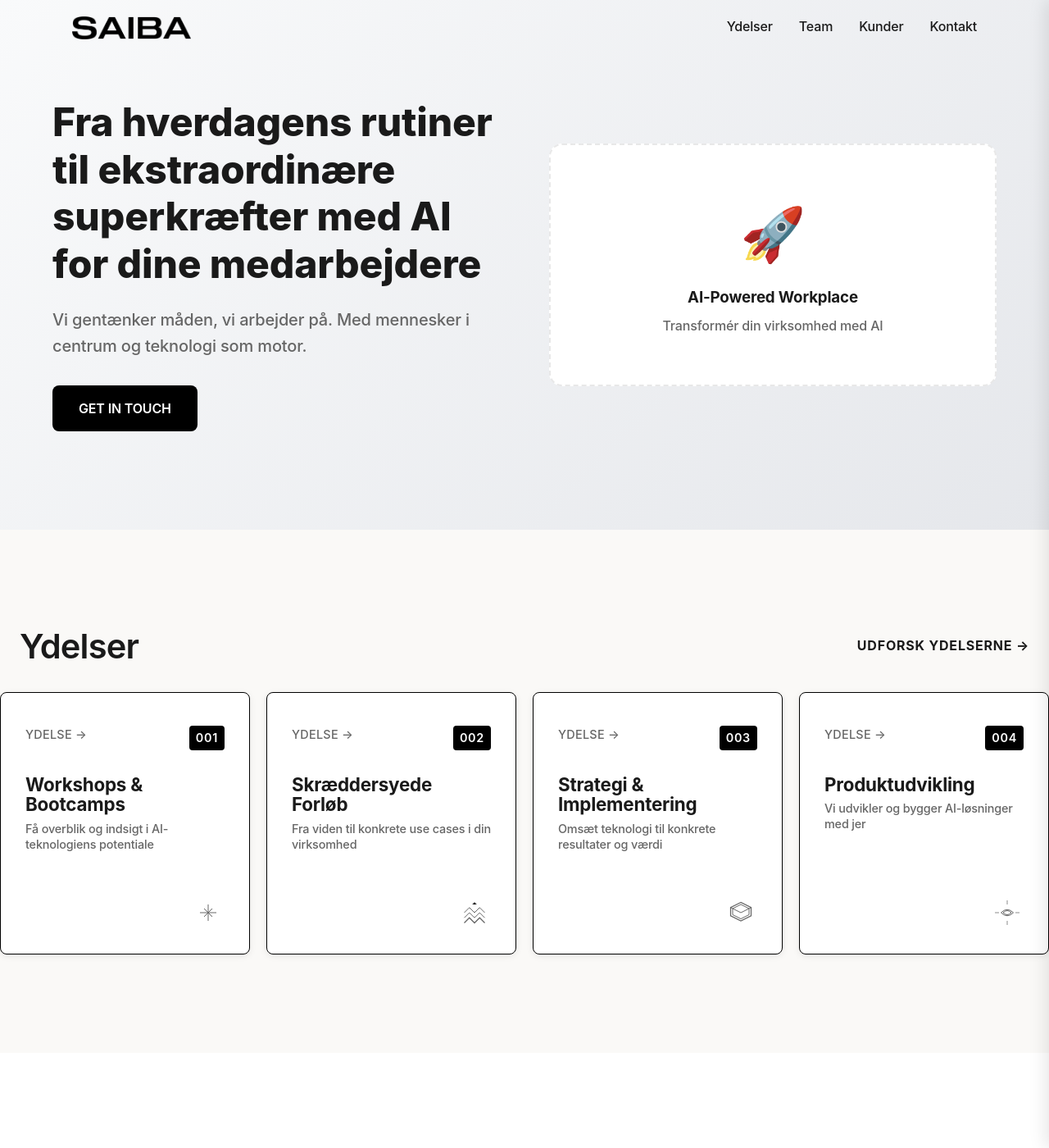
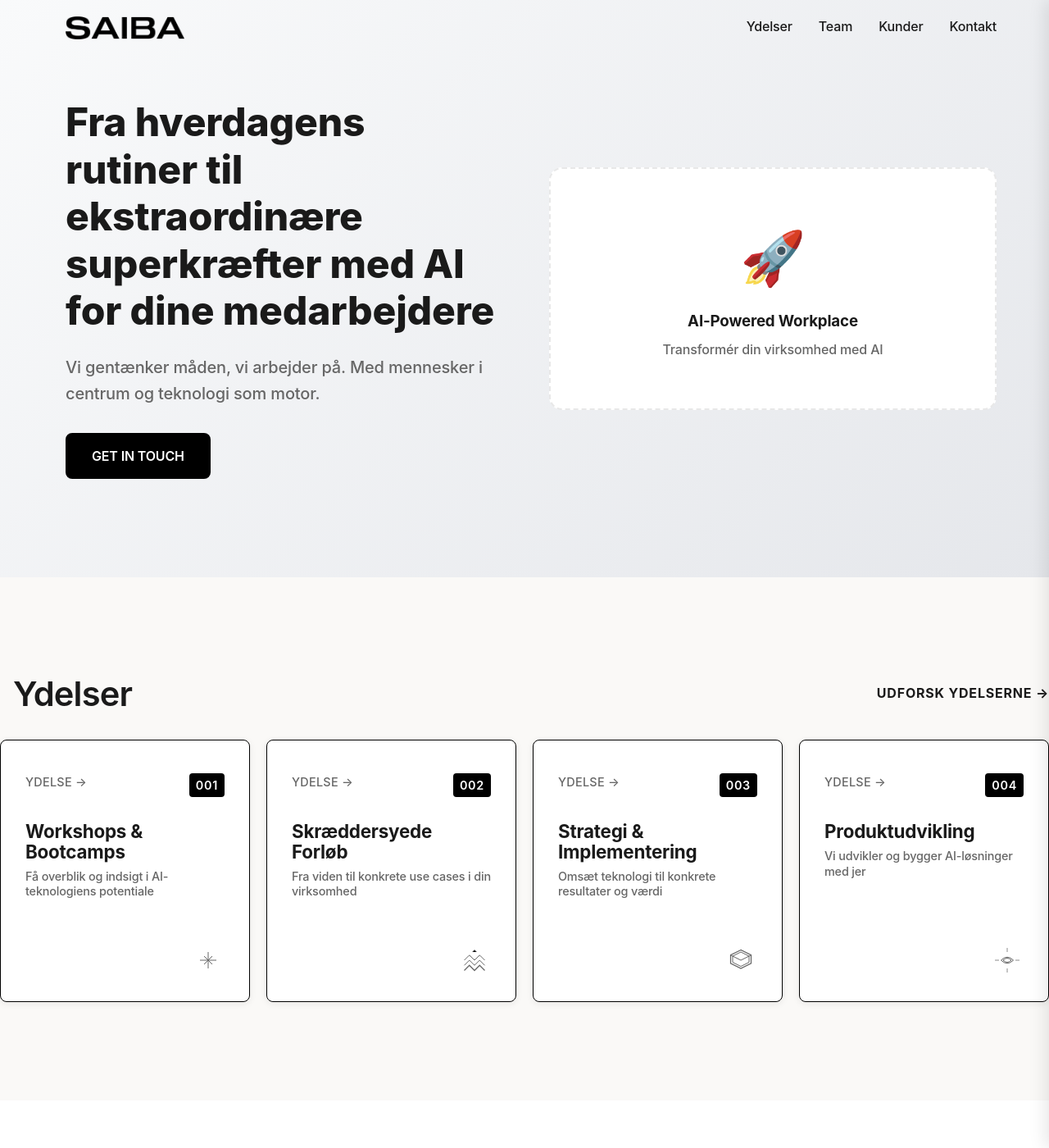
Before and after one commit to b4ltasar/saibaweb, a Jekyll site: the page built from index.html, in a window 1280 px wide and 1400 px high. Shown: the whole window at 82% size. Built offline with Jekyll 4.4.1, drawn with Linux system fonts in a browser that asks for light colours.

Commit message:
Fix ALL alignment - everything on same line now
UNIFIED ALIGNMENT:
- Logo: padding-left 16px
- Hero title, subtitle, CTA: padding-left/margin-left 16px
- All section titles: padding-left 16px
- AI facts title: padding-left 16px
- Removed all container padding

NOW EVERYTHING FLUTES ON SAME LINE:
- Logo, hero text, section titles, AI facts text
- Consistent 16px padding throughout
- No more 4 different positions
- Clean, unified grid

Perfect alignment achieved - no more madness!

```diff
--- a/assets/css/main.css
+++ b/assets/css/main.css
@@ -155,7 +155,7 @@ body {
   align-items: center;
   max-width: 1400px;
   margin: 0 auto;
-  padding: 0 24px;
+  padding: 0;
 }
 
 .logo {
@@ -165,6 +165,7 @@ body {
   text-decoration: none;
   display: flex;
   align-items: center;
+  padding-left: 16px;
 }
 
 .logo-img {
@@ -286,6 +287,7 @@ body {
   line-height: 1.2;
   margin-bottom: 24px;
   color: var(--text);
+  padding-left: 16px;
 }
 
 .hero-subtitle {
@@ -293,6 +295,7 @@ body {
   color: var(--muted);
   margin-bottom: 32px;
   line-height: 1.6;
+  padding-left: 16px;
 }
 
 .hero-cta {
@@ -304,6 +307,7 @@ body {
   text-decoration: none;
   font-weight: 600;
   transition: transform 0.2s, box-shadow 0.2s;
+  margin-left: 16px;
 }
 
 .hero-cta:hover {
@@ -352,7 +356,7 @@ body {
   letter-spacing: -0.02em;
   line-height: 1.1;
   text-align: left;
-  padding-left: 0;
+  padding-left: 16px;
   margin-left: 0;
 }
 
@@ -367,7 +371,7 @@ body {
   max-width: 1400px;
   margin-left: auto;
   margin-right: auto;
-  padding: 0 24px;
+  padding: 0;
 }
 
 
@@ -732,7 +736,7 @@ body {
   background: #f8f8f8;
   border: 1px solid #e5e5e5;
   border-radius: 8px;
-  padding: 40px 24px;
+  padding: 40px 0;
   position: relative;
   min-height: 320px;
   display: flex;
@@ -755,7 +759,7 @@ body {
   width: 0;
   opacity: 0;
   transition: width 2.5s ease, opacity 0.3s ease;
-  padding-left: 0;
+  padding-left: 16px;
 }
 
 .ai-facts-title.typewriter-active {
```
